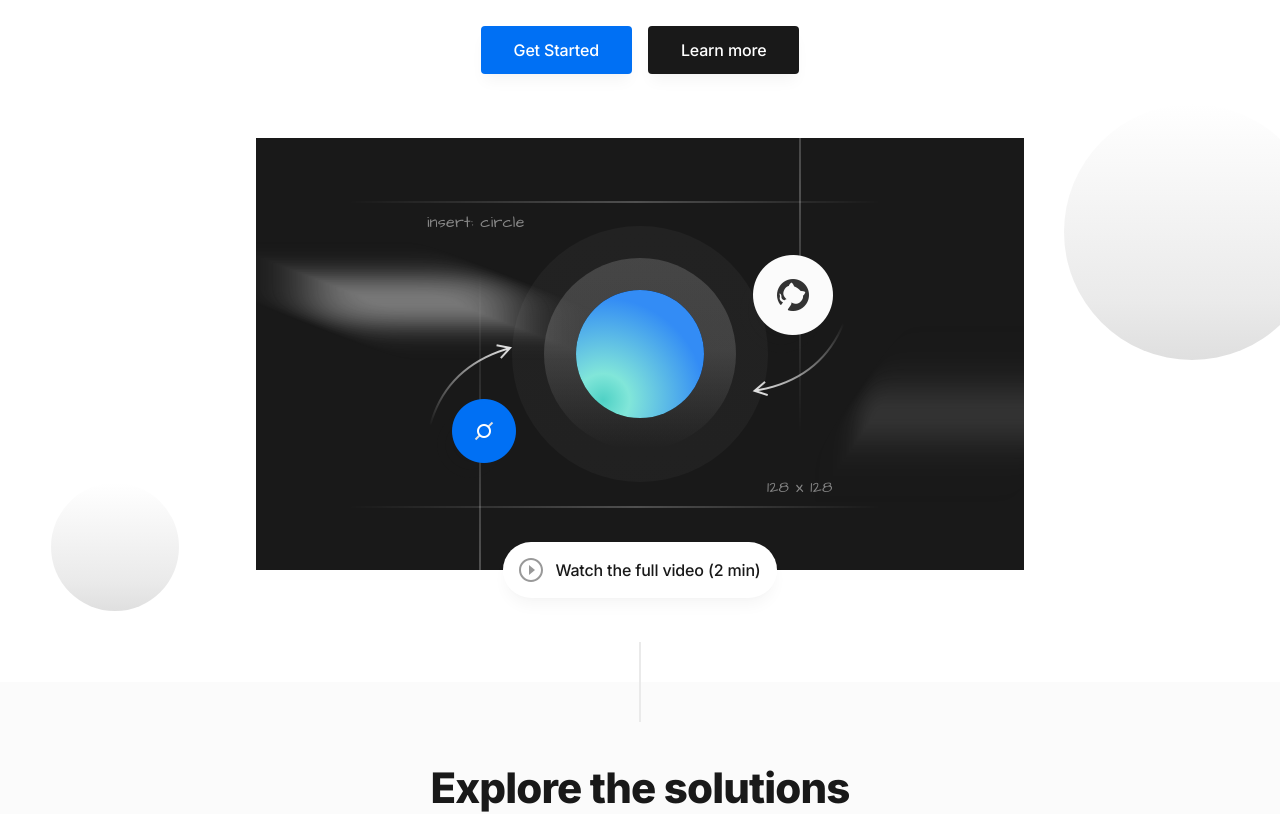
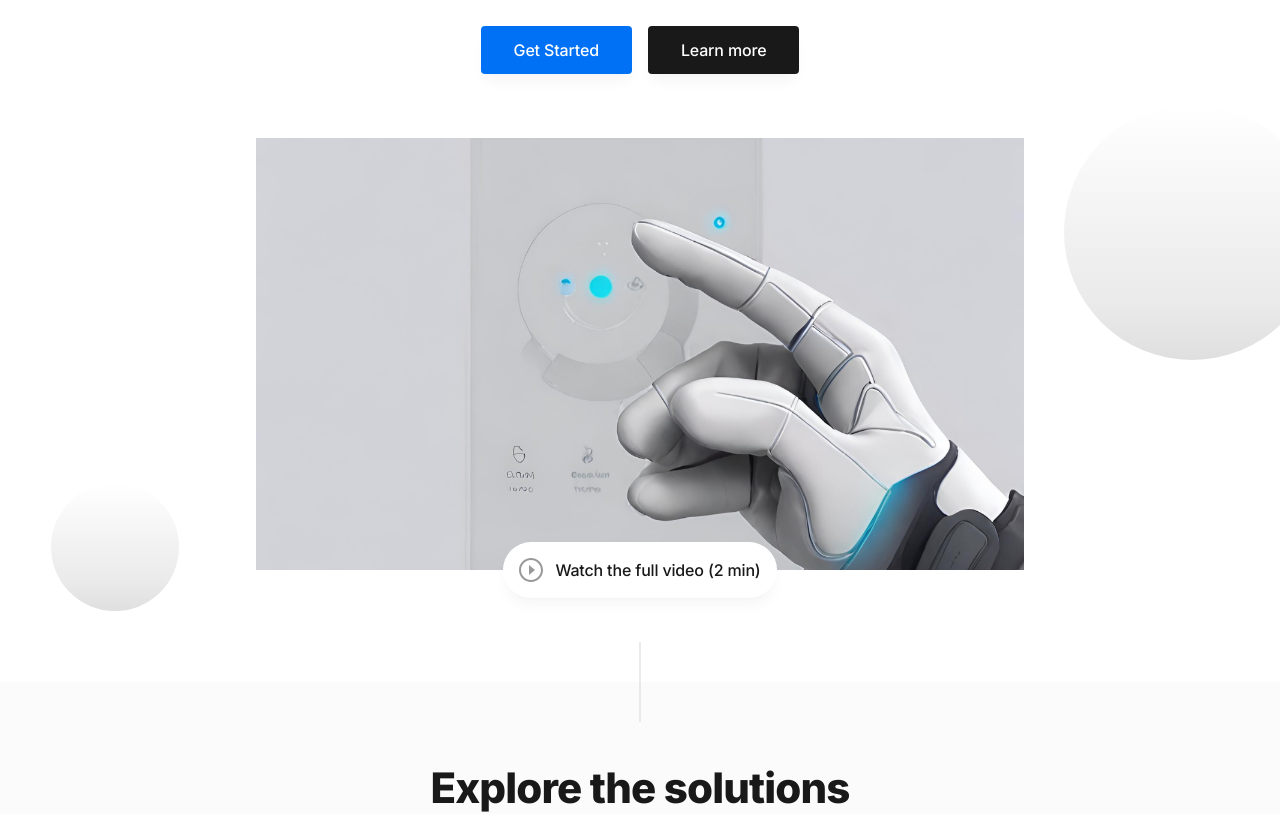
Before and after one commit to MuneerKhalid/GlovoSign, a Next.js app: page / in a window 1280 px wide. Shown: the part 500-1314 px from the top of the page. Built offline with nearby package versions, Linux system fonts and the light colour scheme.

Commit message:
correctuons

```diff
--- a/app/(auth)/signin/page.tsx
+++ b/app/(auth)/signin/page.tsx
@@ -13,7 +13,7 @@
 
           {/* Page header */}
           <div className="max-w-3xl mx-auto text-center pb-12 md:pb-20">
-            <h1 className="h1">Welcome back. We exist to make Life easier.</h1>
+            <h1 className="h1">Your Sign Language Journey Starts Here</h1>
           </div>
 
           {/* Form */}
--- a/app/(auth)/signup/page.tsx
+++ b/app/(auth)/signup/page.tsx
@@ -5,44 +5,7 @@
 import { useState } from "react";
 
 export default function SignUp() {
-  const [username, setUsername] = useState("");
-  const [email, setEmail] = useState("");
-  const [password, setPassword] = useState("");
-  const [status, setStatus] = useState("");
 
-  const handleSignup = async (e) => {
-    e.preventDefault();
-
-    try {
-      const response = await fetch("api/signup", {
-        method: "POST",
-        headers: {
-          "Content-Type": "application/json",
-        },
-        body: JSON.stringify({ username, email, password, status }),
-      });
-
-      const data = await response.json();
-
-      if (data.success) {
-        // Signup successful, you can redirect or show a success message
-        console.log("Signup successful:", data.message);
-        setUsername("");
-        setEmail("");
-        setPassword("");
-        setStatus("");
-      } else {
-        // Signup failed, handle errors
-        console.error("Signup failed:", data.message);
-        setUsername("");
-        setEmail("");
-        setPassword("");
-        setStatus("");
-      }
-    } catch (error) {
-      console.error("Error during signup:", error.message);
-    }
-  };
 
   return (
     <section className="bg-gradient-to-b from-gray-100 to-white">
@@ -55,7 +18,7 @@
 
           {/* Form */}
           <div className="max-w-sm mx-auto">
-            <form onSubmit={handleSignup}>
+            <form >
               <div className="flex flex-wrap -mx-3 mb-4">
                 <div className="w-full px-3">
                   <label
@@ -67,10 +30,6 @@
                   <input
                     id="username"
                     type="text"
-                    value={username}
-                    onChange={(e) => {
-                      setUsername(e.target.value);
-                    }}
                     className="form-input w-full text-gray-800"
                     placeholder="User Name..."
                     required
@@ -88,10 +47,6 @@
                   <input
                     id="email"
                     type="email"
-                    value={email}
-                    onChange={(e) => {
-                      setEmail(e.target.value);
-                    }}
                     className="form-input w-full text-gray-800"
                     placeholder="Email Address.."
                     required
@@ -109,10 +64,6 @@
                   <input
                     id="password"
                     type="password"
-                    value={password}
-                    onChange={(e) => {
-                      setPassword(e.target.value);
-                    }}
                     className="form-input w-full text-gray-800"
                     placeholder="Your Password..."
                     required
@@ -130,10 +81,6 @@
                   <input
                     id="status"
                     type="text"
-                    value={status}
-                    onChange={(e) => {
-                      setStatus(e.target.value);
-                    }}
                     className="form-input w-full text-gray-800"
                     placeholder="Normal/Disabled?..."
                     required
--- a/app/(default)/page.tsx
+++ b/app/(default)/page.tsx
@@ -14,7 +14,6 @@
     <>
       <Hero />
       <Features />
-      <FeaturesBlocks />
       <Testimonials />
       <Newsletter />
     </>
--- a/app/layout.tsx
+++ b/app/layout.tsx
@@ -4,6 +4,7 @@
 
 import Header from '@/components/ui/header'
 import Banner from '@/components/banner'
+import Footer from '@/components/ui/footer'
 
 const inter = Inter({
   subsets: ['latin'],
@@ -28,6 +29,7 @@
         <div>
           <Header />
           {children}
+          <Footer />
         </div>
       </body>
     </html>
--- a/components/modal-video.tsx
+++ b/components/modal-video.tsx
@@ -35,34 +35,7 @@
         <div className="relative flex justify-center mb-8" data-aos="zoom-y-out" data-aos-delay="450">
           <div className="flex flex-col justify-center">
             <Image src={thumb} width={thumbWidth} height={thumbHeight} alt={thumbAlt} />
-            <svg className="absolute inset-0 max-w-full mx-auto md:max-w-none h-auto" width="768" height="432" viewBox="0 0 768 432" xmlns="http://www.w3.org/2000/svg" xmlnsXlink="http://www.w3.org/1999/xlink">
-              <defs>
-                <linearGradient x1="50%" y1="0%" x2="50%" y2="100%" id="hero-ill-a">
-                  <stop stopColor="#FFF" offset="0%" />
-                  <stop stopColor="#EAEAEA" offset="77.402%" />
-                  <stop stopColor="#DFDFDF" offset="100%" />
-                </linearGradient>
-                <linearGradient x1="50%" y1="0%" x2="50%" y2="99.24%" id="hero-ill-b">
-                  <stop stopColor="#FFF" offset="0%" />
-                  <stop stopColor="#EAEAEA" offset="48.57%" />
-                  <stop stopColor="#DFDFDF" stopOpacity="0" offset="100%" />
-                </linearGradient>
-                <radialGradient cx="21.152%" cy="86.063%" fx="21.152%" fy="86.063%" r="79.941%" id="hero-ill-e">
-                  <stop stopColor="#4FD1C5" offset="0%" />
-                  <stop stopColor="#81E6D9" offset="25.871%" />
-                  <stop stopColor="#338CF5" offset="100%" />
-                </radialGradient>
-                <circle id="hero-ill-d" cx="384" cy="216" r="64" />
-              </defs>
-              <g fill="none" fillRule="evenodd">
-                <circle fillOpacity=".04" fill="url(#hero-ill-a)" cx="384" cy="216" r="128" />
-                <circle fillOpacity=".16" fill="url(#hero-ill-b)" cx="384" cy="216" r="96" />
-                <g fillRule="nonzero">
-                  <use fill="#000" xlinkHref="#hero-ill-d" />
-                  <use fill="url(#hero-ill-e)" xlinkHref="#hero-ill-d" />
-                </g>
-              </g>
-            </svg>
+
           </div>
           <button className="absolute top-full flex items-center transform -translate-y-1/2 bg-white rounded-full font-medium group p-4 shadow-lg" onClick={() => { setModalOpen(true) }}>
             <svg className="w-6 h-6 fill-current text-gray-400 group-hover:text-blue-600 shrink-0" viewBox="0 0 24 24" xmlns="http://www.w3.org/2000/svg">
--- a/components/newsletter.tsx
+++ b/components/newsletter.tsx
@@ -5,16 +5,16 @@
         <div className="pb-12 md:pb-20">
 
           {/* CTA box */}
-          <div className="relative bg-gray-900 rounded py-10 px-8 md:py-16 md:px-12 shadow-2xl overflow-hidden" data-aos="zoom-y-out">
+          <div className="relative bg-blue-700 rounded py-10 px-8 md:py-16 md:px-12 shadow-2xl overflow-hidden" data-aos="zoom-y-out">
 
             {/* Background illustration */}
             <div className="absolute right-0 bottom-0 pointer-events-none hidden lg:block" aria-hidden="true">
               <svg width="428" height="328" xmlns="http://www.w3.org/2000/svg">
                 <defs>
                   <radialGradient cx="35.542%" cy="34.553%" fx="35.542%" fy="34.553%" r="96.031%" id="ni-a">
-                    <stop stopColor="#DFDFDF" offset="0%" />
-                    <stop stopColor="#4C4C4C" offset="44.317%" />
-                    <stop stopColor="#333" offset="100%" />
+                    <stop stopColor="lightblue" offset="0%" />
+                    <stop stopColor="blue" offset="40.317%" />
+                    <stop stopColor="blue" offset="100%" />
                   </radialGradient>
                 </defs>
                 <g fill="none" fillRule="evenodd">
@@ -38,17 +38,17 @@
               {/* CTA content */}
               <div className="text-center lg:text-left lg:max-w-xl">
                 <h3 className="h3 text-white mb-2">Want more tutorials & guides?</h3>
-                <p className="text-gray-300 text-lg mb-6">Lorem ipsum dolor sit amet consectetur adipisicing elit nemo expedita voluptas culpa sapiente.</p>
+                <p className="text-gray-300 text-lg mb-6"> ipsum dolor sit amet consectetur adipisicing elit nemo expedita voluptas culpa sapiente.</p>
 
                 {/* CTA form */}
                 <form className="w-full lg:w-auto">
                   <div className="flex flex-col sm:flex-row justify-center max-w-xs mx-auto sm:max-w-md lg:mx-0">
-                    <input type="email" className="form-input w-full appearance-none bg-gray-800 border border-gray-700 focus:border-gray-600 rounded-sm px-4 py-3 mb-2 sm:mb-0 sm:mr-2 text-white placeholder-gray-500" placeholder="Your email…" aria-label="Your email…" />
-                    <a className="btn text-white bg-blue-600 hover:bg-blue-700 shadow" href="/dashboard">Subscribe</a>
+                    <input type="email" className="form-input w-full appearance-none bg-white border border-gray-900 focus:border-gray-600 rounded-sm px-4 py-3 mb-2 sm:mb-0 sm:mr-2 text-white placeholder-gray-700" placeholder="Your email…" aria-label="Your email…" />
+                    <a className="btn text-white bg-blue-900 hover:bg-blue-800 shadow" href="">Subscribe</a>
                   </div>
                   {/* Success message */}
                   {/* <p className="text-sm text-gray-400 mt-3">Thanks for subscribing!</p> */}
-                  <p className="text-sm text-gray-400 mt-3">No spam. You can unsubscribe at any time.</p>
+                  <p className="text-sm text-white mt-3">No spam. You can unsubscribe at any time.</p>
                 </form>
               </div>
 
```
Also changed, not shown: public/images/hero-image.png.
